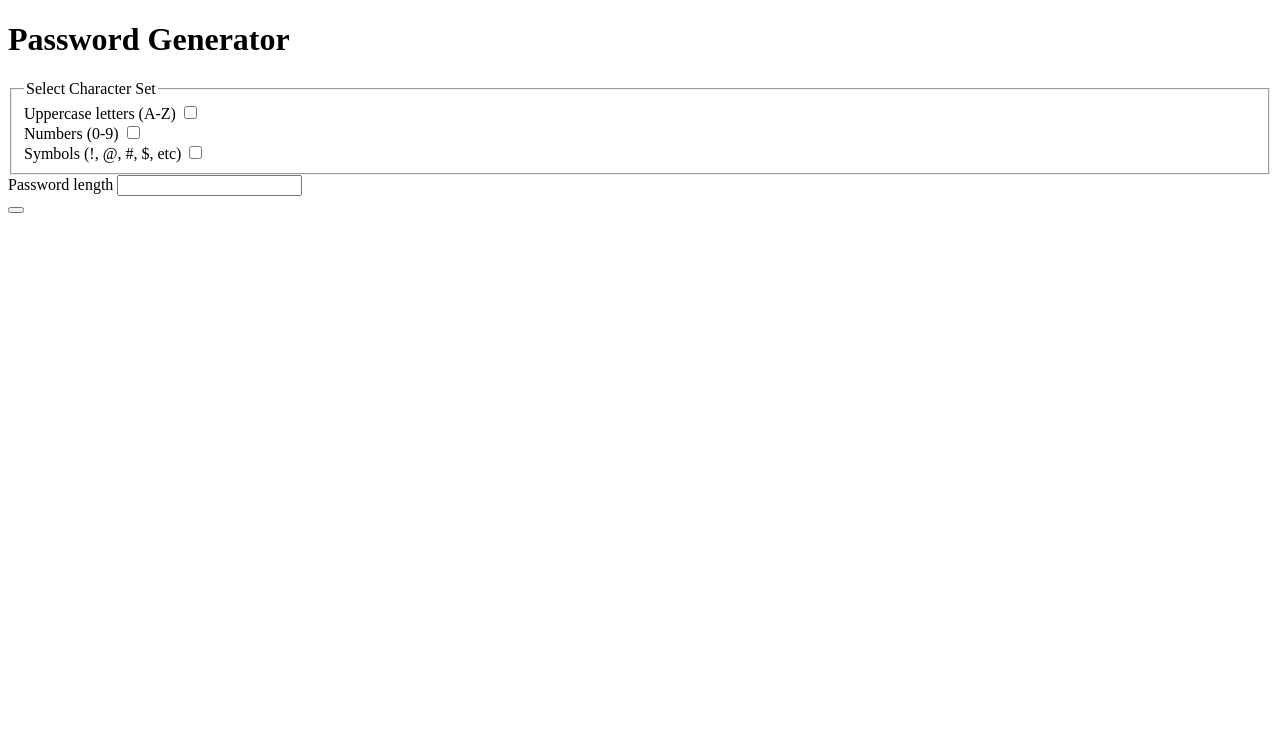
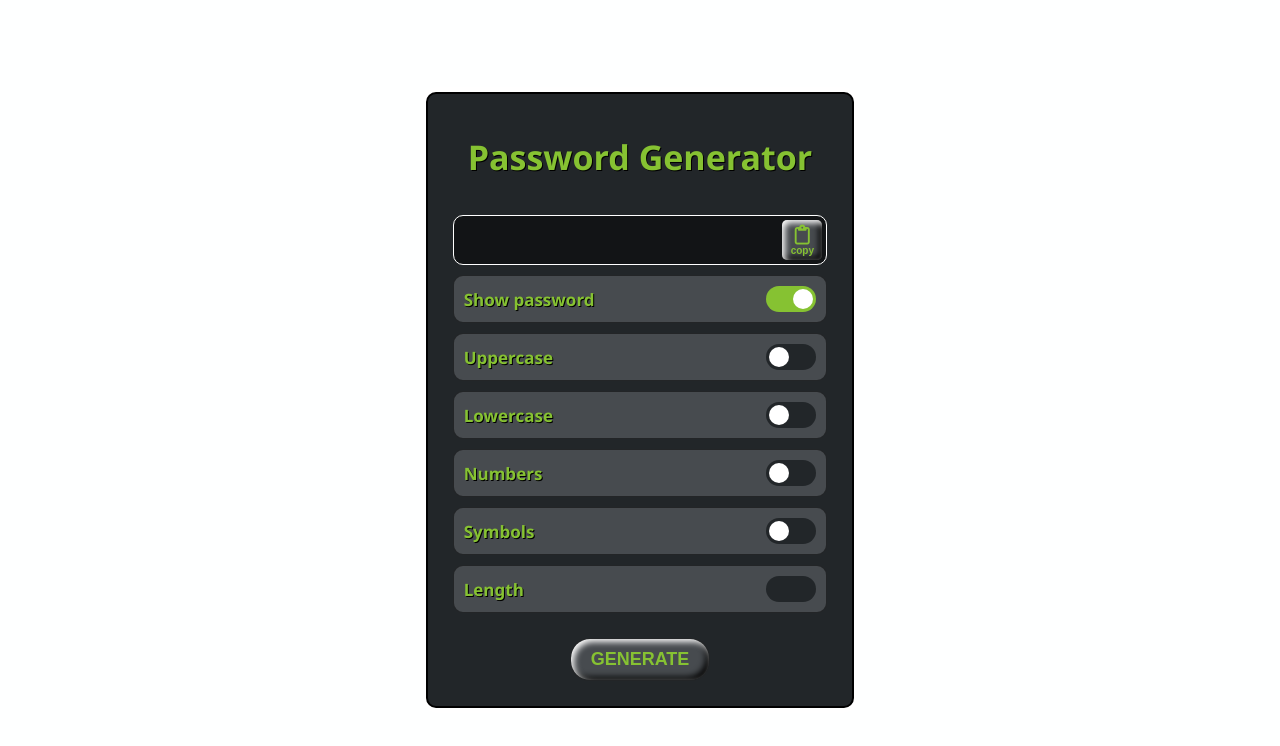
Before and after one commit to Lnferrari/password-generator, a plain HTML site: page index.html in a window 1280 px wide. Drawn offline with Linux system fonts and the light colour scheme.

Commit message:
added style and toggle buttons

```diff
--- a/app.js
+++ b/app.js
@@ -0,0 +1,32 @@
+const lettersOpt = 'abcdefghijklmnopqrstuvwxyz'
+const digitsOpt = '0123456789'
+const symbolsOpt = '!@§$%&/()=?#,;.:-_';
+
+// HTML Elements
+const visor = document.getElementById('visor')
+const btnCopy = document.getElementById('copy')
+const btnGenerate = document.getElementById('generate')
+const showPsw = document.getElementById('showpsw')
+const upperC = document.getElementById('uppercase')
+const lowerC = document.getElementById('lowercase')
+const numbers = document.getElementById('numbers')
+const symbols = document.getElementById('symbols')
+const length = document.getElementById('length')
+
+
+randomPicker = x => x[Math.floor(Math.random() * x.length)];
+
+generatePassword = (length, mixedCase) => {
+    let psw = ''
+    let char;
+    for(let i = 0; i < length; i++){
+        char = randomPicker(charset)
+        if(mixedCase && char.match(/[a-z]/) && (i+1) % 3 === 0){
+            char = char.toUpperCase()
+        }
+        psw += char
+    }
+    return psw
+}
+
+console.log(generatePassword(20, true))
--- a/index.html
+++ b/index.html
@@ -4,37 +4,59 @@
     <meta charset="UTF-8">
     <meta http-equiv="X-UA-Compatible" content="IE=edge">
     <meta name="viewport" content="width=device-width, initial-scale=1.0">
+    <script src="https://kit.fontawesome.com/3a2b433536.js" crossorigin="anonymous"></script>
     <link rel="stylesheet" href="style.css">
     <title>Password Generator</title>
 </head>
 <body>
     <div id="main">
         <h1>Password Generator</h1>
-        <div id="display"></div>
+
         <form>
-            <fieldset>
-                <legend>Select Character Set</legend>
+            <div id="display" class="container">
+                <div id="visor"></div>
+                <button id="copy">
+                    <i class="far fa-clipboard"></i>
+                    copy
+                </button>
+            </div>
             <div class="container">
-                    <label for="uppercase">Uppercase letters (A-Z)</label>
-                    <input type="checkbox" name="uppercase" id="uppercase">
+                <label for="showpsw">Show password</label>
+                <input class="toggle" type="checkbox" name="showpsw" id="showpsw" checked>
+
             </div>
 
             <div class="container">
-                    <label for="numbers">Numbers (0-9)</label>
-                    <input type="checkbox" name="numbers" id="numbers">
+                <label for="uppercase">Uppercase</label>
+                <input class="toggle" type="checkbox" name="uppercase" id="uppercase">
+
             </div>
 
             <div class="container">
-                    <label for="symbols">Symbols (!, @, #, $, etc)</label>
-                    <input type="checkbox" name="symbols" id="symbols">
+                <label for="lowercase">Lowercase</label>
+                <input class="toggle" type="checkbox" name="lowercase" id="lowercase">
+
             </div>
-            </fieldset>
 
             <div class="container">
-                <label for="length">Password length</label>
-                <input type="number">
+                <label for="numbers">Numbers</label>
+                <input class="toggle" type="checkbox" name="numbers" id="numbers">
+
             </div>
-            <button id="copy"></button>
+
+            <div class="container">
+                <label for="symbols">Symbols</label>
+                <input class="toggle" type="checkbox" name="symbols" id="symbols">
+
+            </div>
+
+            <div class="container">
+                <label for="length">Length</label>
+                <input type="number" maxlength="3" min="1" max='100' name="length" id="length">
+
+            </div>
+
+            <button id="generate" type="submit">GENERATE</button>
         </form>
     </div>
 
--- a/style.css
+++ b/style.css
@@ -0,0 +1,186 @@
+* {
+    margin: 0;
+    padding: 0;
+    box-sizing: border-box;
+}
+
+:root {
+    font-size: 62.5%;
+}
+
+body {
+    width: 100vw;
+    height: 100vh;
+    background-color: #feffff;
+    font-family: 'Segoe UI', Tahoma, Geneva, Verdana, sans-serif;
+    font-size: 1.7rem;
+    display: flex;
+    justify-content: center;
+    align-items: center;
+}
+
+#main {
+    padding: 2rem;
+    background-color: #222629;
+    color: #86c232;
+    text-shadow: 1px 1px black;
+    font-weight: bold;
+    border: .2rem solid black;
+    border-radius: 1rem;
+    box-shadow: 0 0 10px 5px white;
+}
+
+#main,
+form {
+    display: flex;
+    flex-direction: column;
+    justify-content: space-evenly
+}
+
+h1 {
+    padding: 2rem;
+    margin-bottom: 1rem;
+    text-shadow: 1px 1px black;
+}
+
+.container,
+button {
+    display: flex;
+    align-items: center;
+    justify-content: space-between;
+    border: .1rem solid rgba(0, 0, 0, 0.5);
+}
+
+.container {
+    margin: 5px;
+    padding: 1rem;
+    background-color: #474b4f;
+    border-radius: 1rem;
+}
+
+#display {
+    height: 5rem;
+    padding: 0;
+    background-color: #121416;
+    border: 1px solid white;
+}
+
+#visor {
+    padding: 1rem;
+}
+
+.toggle,
+#length {
+    width: 5rem;
+    height: 2.6rem;
+    background-color: #222629;
+    font-size: 1.8rem;
+    border-radius: 10rem;
+    text-align: center;
+    /* cursor: pointer; */
+    position: relative;
+    display: inline-block;
+    appearance: none;
+    /* This property doesn't work in EDGE and IE (so we add the next two properties */
+    -webkit-appearance: none;
+    -moz-appearance: none;
+}
+
+.toggle::after {
+    content: "";
+    width: 2rem;
+    height: 2rem;
+    background-color: white;
+    border-radius: 9rem;
+
+    position: absolute;
+    top: 3px;
+    left: 3px;
+
+    transition: .3s;
+    transform: translateX(0);
+}
+
+.toggle:checked {
+    background-color: #86c232;
+}
+
+/* The circle moves to the other side (when it's activated) */
+.toggle:checked::after {
+    left: calc(100% - 3px);
+    transform: translateX(-100%);
+}
+
+/* OPTIONAL EFFECT */
+.toggle:active::after {
+    width: 2.8rem;
+}
+
+
+/* Chrome, Safari, Edge, Opera */
+#length::-webkit-outer-spin-button,
+#length::-webkit-inner-spin-button {
+    -webkit-appearance: none;
+    margin: 0;
+    outline: none;
+    border: none;
+    background-color: #222629;
+    color: #86c232;
+    font-weight: bold;
+}
+
+/* Firefox */
+#length {
+    -moz-appearance: textfield;
+    outline: none;
+    border: none;
+    background-color: #222629;
+    color: #86c232;
+    font-weight: bold;
+}
+
+/* --------BUTTONS--------*/
+button {
+    background-color: #474b4f;
+    color: #86c232;
+    font-size: 1.8rem;
+    box-shadow: inset 3px 3px 6px white, inset -3px -3px 6px black;
+    border-radius: 2rem;
+    cursor: pointer;
+}
+
+button:active {
+    box-shadow: inset 4px 4px 8px black, inset -4px -4px 8px white;
+}
+
+#generate {
+    min-width: fit-content;
+    margin: 2rem auto .5rem;
+    padding: 1rem 2rem;
+    font-weight: bold;
+}
+
+#copy {
+    width: 4rem;
+    height: 4rem;
+    padding: 1rem;
+    font-size: 1rem;
+    font-weight: bold;
+    border: none;
+    border-radius: .5rem;
+    justify-content: center;
+    display: flex;
+    flex-direction: column;
+    justify-content: center;
+    align-items: center;
+    position: relative;
+    right: .4rem;
+}
+
+#copy:active {
+    box-shadow: inset 3px 3px 6px black, inset -3px -3px 6px white;
+}
+
+#copy > i {
+    font-size: 2rem;
+}
```
Lines whose indentation alone changed are shown as unchanged.
